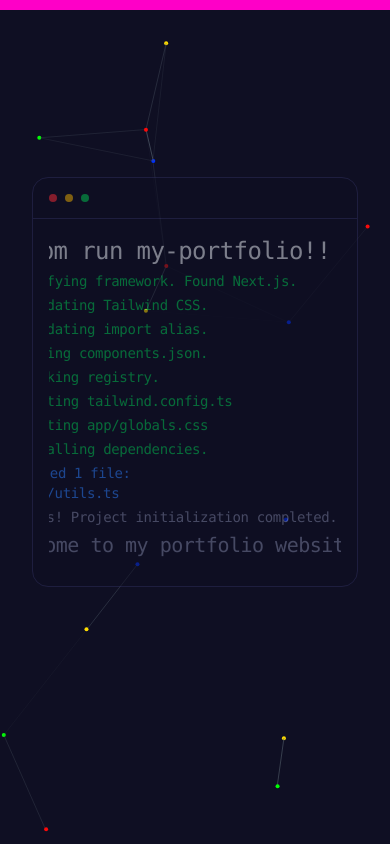
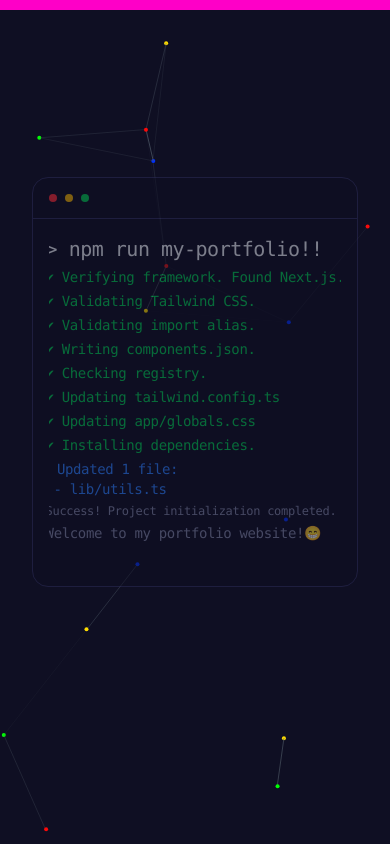
Before and after one commit to Jirayut16/portfolio, a Next.js app: page / in a window 390 px wide. Shown: the top 844 px of the page. Built offline with nearby package versions, Linux system fonts and the light colour scheme.

Commit message:
edit terminal and baaner pic

```diff
--- a/components/hero/Hero.tsx
+++ b/components/hero/Hero.tsx
@@ -66,8 +66,8 @@
                   alt="my pic"
                   loading="eager"
                   priority
-                  width={400}
-                  height={400}
+                  width={window.innerWidth < 640 ? 200 : 400}
+                  height={window.innerHeight < 640 ? 200 : 400}
                   className="w-full h-full object-cover rounded-n sm:rounded-full sm:border-4 border-secondary/50 shadow-lg"
                 />
               </motion.div>
--- a/components/ui/Terminal.tsx
+++ b/components/ui/Terminal.tsx
@@ -3,7 +3,7 @@
 export function TerminalHero() {
   return (
     <Terminal>
-      <TypingAnimation className="text-2xl sm:text-4xl" duration={80}>
+      <TypingAnimation className="text-xl sm:text-4xl" duration={80}>
         &gt; npm run my-portfolio!!
       </TypingAnimation>
 
@@ -44,11 +44,14 @@
         <span className="pl-2">- lib/utils.ts</span>
       </AnimatedSpan>
 
-      <TypingAnimation delay={3700} className="text-muted-foreground">
+      <TypingAnimation delay={3700} className="text-xs text-muted-foreground">
         Success! Project initialization completed.
       </TypingAnimation>
 
-      <TypingAnimation delay={3800} className="text-muted-foreground text-xl">
+      <TypingAnimation
+        delay={3800}
+        className=" text-muted-foreground text-sm sm:text-xl"
+      >
         Welcome to my portfolio website!😁
       </TypingAnimation>
     </Terminal>
```
